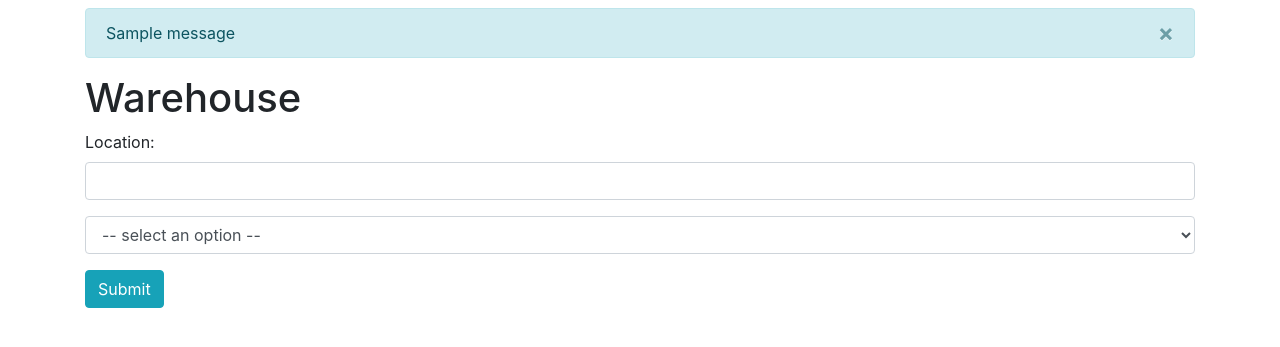
After one commit to suzennn/inventory_management, a Python web app: template templates/warehouse.html in a window 1280 px wide. The commit adds this page. Shown: the top 347 px of the page. Run offline with Jinja, Linux system fonts and the light colour scheme; the template is opened without the code that fills it: most values are stand-ins (such as "Sample title", 1, 10 or a date in 2020); one stand-in notice (Sample message) is shown; some libraries are stand-ins or nearby versions.

Commit message:
added warehouse.html which links to database; prevent addition if warehouse/store already exists

```diff
--- a/models.py
+++ b/models.py
@@ -21,8 +21,8 @@ class Store(BaseModel):
     name = pw.CharField(unique=True)
 
 class Warehouse(BaseModel):
-    store = pw.ForeignKeyField(Store,backref='warehouses',unique=True)
-    location = pw.TextField()
+    store = pw.ForeignKeyField(Store,backref='warehouses')
+    location = pw.TextField(unique=True)
 
 class Product(BaseModel):
     name = pw.CharField(index=True)
--- a/templates/_layout.html
+++ b/templates/_layout.html
@@ -10,9 +10,22 @@
 </head>
 
 <body>
- <div class="container">
-   {% block content %}
-   {% endblock %}
+    <div class="container">
+        {% with messages = get_flashed_messages() %}
+        {% if messages %}
+            {% for message in messages %}
+                <div class="alert alert-info alert-dismissible mt-2" role="alert">
+                    <span>{{message}}</span>
+                    <button type="button" class="close" data-dismiss="alert" aria-label="Close">
+                        <span aria-hidden="true">&times;</span>
+                    </button>
+                </div>
+            {% endfor %}
+        {% endif %}
+        {% endwith %}
+
+        {% block content %}
+        {% endblock %}
  </div>
 </body>
 </html>
--- /dev/null
+++ b/templates/warehouse.html
@@ -0,0 +1,19 @@
+{% extends "_layout.html" %}
+{% block content %}
+<h1>Warehouse</h1>
+<form action="{{ url_for('warehouse') }}" method="post">
+    <div class="form-group">
+        <label for="location">Location:</label>
+        <input type='text' name='location' class='form-control'/>
+    </div>
+    <div class="form-group">
+        <select name='store_select' class='form-control'>
+            <option disabled selected> -- select an option -- </option>
+            {% for store in stores %}
+            <option>{{store.name}}</option>
+            {% endfor %}
+        </select>
+    </div>
+    <button type='submit' class='btn btn-info'>Submit</button>
+</form>
+{% endblock %}
```
Also changed, not shown: server.py (+32 -4 lines), templates/store.html (+1 -13 lines), templates/stores.html (added, +20 -0 lines).
